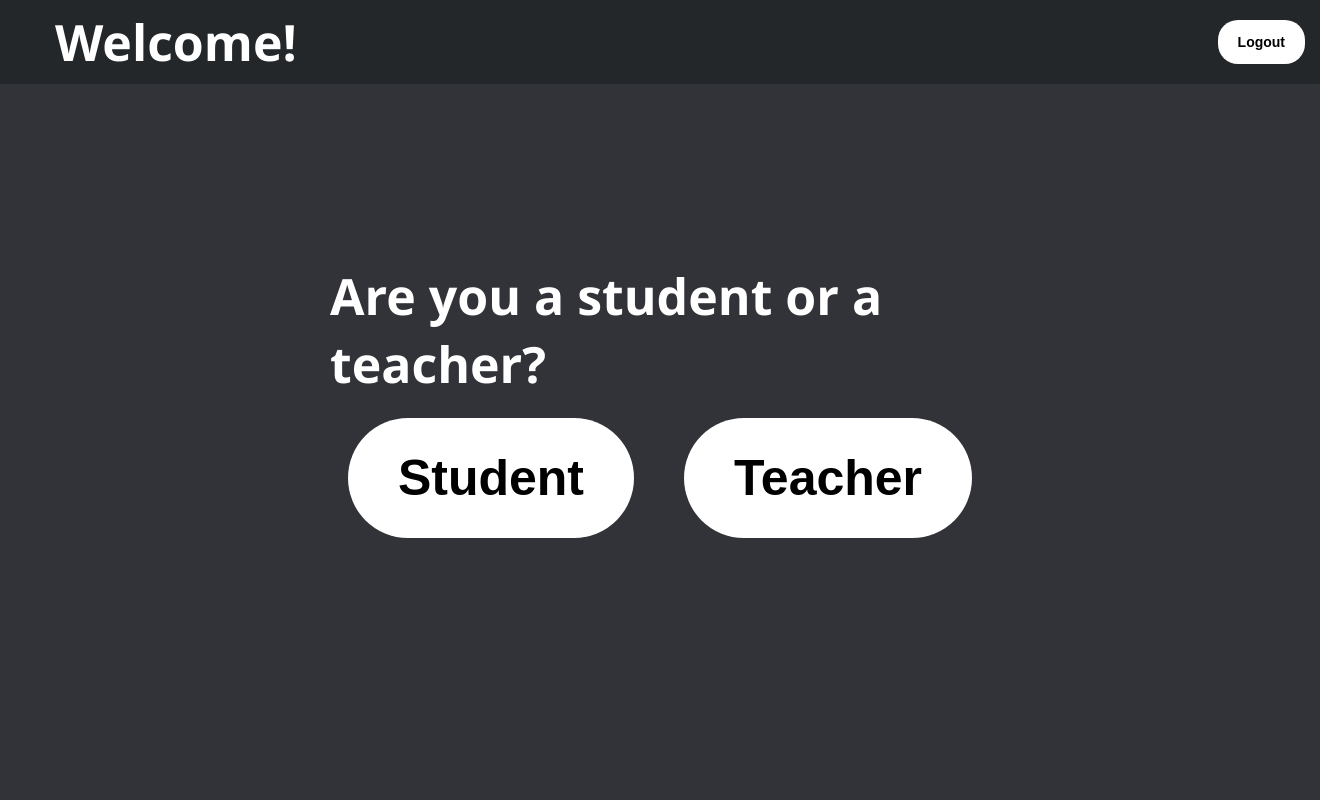
After one commit to 20kzhan/YDRC-Website, a Flask app: template templates/onboarding.html in a window 1320 px wide. The commit adds this page. Run offline with Flask 3, Linux system fonts and the light colour scheme; the template is opened without the code that fills it, so the values that code supplies are empty; some web fonts are replaced.

Commit message:
a lot of changes

```diff
--- a/app.py
+++ b/app.py
@@ -102,6 +102,8 @@ def first_time(email):
     finally:
         conn.close()
 
+    print(result)
+
     if result:
         return result[0]
     else:
@@ -143,6 +145,13 @@ def is_teacher_registered(sub):
 
 def get_user(sub):
     if sub in user_cache:
+        try:
+            user_cache[sub]['app_metadata']['account_type']
+        except KeyError:
+            logging.warning(f"User {sub} found in cache but has no account type")
+            del user_cache[sub]
+            set_app_metadata(sub, {'account_type': 'student'})
+            return get_user(sub)
         logging.info(f"User {sub} found in cache")
         return user_cache[sub]
 
@@ -164,6 +173,13 @@ def get_user(sub):
     response.raise_for_status()
 
     user = response.json()
+
+    try:
+        user['app_metadata']['account_type']
+    except KeyError:
+        logging.warning(f"User {sub} fetched from Auth0 has no account type")
+        user['app_metadata'] = {'account_type': 'student'}
+        set_app_metadata(sub, {'account_type': 'student'})
 
     user_cache[sub] = user
 
@@ -267,6 +283,36 @@ def home_page():
         print("no auth0 user found")
         return redirect(url_for('login_page'))
 
+@app.route('/onboarding')
+def register():
+    if not session.get('user'):
+        return redirect('/login')
+
+    if first_time(session.get('user')['userinfo']['email']) != None:
+        return redirect('/')
+
+    return render_template('onboarding.html')
+
+@app.route('/student/onboarding')
+def student_onboarding():
+    return redirect('/')
+
+@app.route('/teacher/onboarding')
+def teacher_onboarding():
+    with sqlite3.connect("YDRC.db") as db:
+        cursor = db.cursor()
+        cursor.execute("SELECT * FROM teacher_temp WHERE teacher_id = ?", (session.get('user')['userinfo']['sub'],))
+        result = cursor.fetchone()
+        if result == None:
+            cursor.execute("INSERT INTO teacher_temp VALUES (?, ?, ?)", (session.get('user')['userinfo']['sub'], session.get('user')['userinfo']['name'], session.get('user')['userinfo']['email']))
+
+    sub = session['user']['userinfo']['sub']
+    if get_user(sub)['app_metadata']['account_type'] != 'student':
+        return redirect(f'/{get_user(sub)["app_metadata"]["account_type"]}')
+
+    email = get_user(sub)['email']
+    return render_template('teacher_onboarding.html', email=email)
+
 @app.route("/callback", methods=["GET", "POST"])
 def callback():
     try:
@@ -277,7 +323,11 @@ def callback():
         return render_template("email_verification.html", home_page_url=url_for("home_page", _external=True))
     session["user"] = token
 
-    return redirect(url_for("home_page"))
+    if get_user(session['user']['userinfo']['sub'])['app_metadata']['account_type'] != 'student':
+        return redirect('/')
+    if first_time(session.get('user')['userinfo']['email']) != None:
+        return redirect('/')
+    return redirect(url_for("register"))
 
 @app.route("/login")
 def login_page():
@@ -681,6 +731,8 @@ def admin():
         admins = cursor.fetchall()
         cursor.execute('SELECT * FROM classes')
         classes = cursor.fetchall()
+        cursor.execute('SELECT * FROM teacher_temp')
+        teacher_temp = cursor.fetchall()
     finally:
         cursor.close()
         conn.close()
@@ -702,7 +754,27 @@ def admin():
                            students=students,
                            teachers=teachers,
                            admins=admins,
-                           classes=classes)
+                           classes=classes,
+                           teacher_temp=teacher_temp)
+
+@app.route('/delete_teacher', methods=['POST'])
+def delete_teacher():
+    if request.method == "POST":
+        print(request.form)
+        if not session.get('user'):
+            return jsonify(success=False, message="You are not logged in.")
+
+        if get_user(session.get('user')['userinfo']['sub'])['app_metadata']['account_type'] != 'admin':
+            return jsonify(success=False, message="You do not have permission to do this."), 401
+
+        sub = request.form['teacher_id']
+
+        with sqlite3.connect("YDRC.db") as db:
+            cursor = db.cursor()
+            cursor.execute("DELETE FROM teacher_temp WHERE teacher_id = ?", (sub,))
+            db.commit()
+
+        return jsonify(success=True, message="Teacher deleted successfully.")
 
 @app.route('/admin_submit', methods=['POST'])
 def admin_submit():
--- /dev/null
+++ b/static/css/onboarding.css
@@ -0,0 +1,47 @@
+.center {
+    position: absolute;
+    top: 50%;
+    transform: translate(-50%, -50%);
+    left: 50%;
+}
+
+.button-container {
+    display: flex;
+    justify-content: center;
+    margin-top: 20px;
+}
+
+.button {
+    padding: 10px 50px;
+    border-radius: 80px;
+    font-family: gg sans, sans-serif;
+    font-weight: 700;
+    font-size: 50px;
+    line-height: 100px;
+    text-decoration: none;
+    color: black;
+    background-color: white;
+    transition: background-color 0.3s;
+    margin-left: 50px;
+}
+
+.button:hover {
+    color: #5865F2;
+}
+
+.small {
+    font-family: gg sans, sans-serif;
+    font-weight: 700;
+    font-size: 14px;
+    line-height: 24px;
+    text-decoration: none;
+    color: black;
+    background-color: white;
+    padding: 10px 20px;
+    border-radius: 20px;
+    margin-left: 10px;
+}
+
+li a {
+
+}
--- /dev/null
+++ b/templates/onboarding.html
@@ -0,0 +1,42 @@
+<!DOCTYPE html>
+<html lang="en">
+
+<head>
+  <meta charset="UTF-8">
+  <meta name="viewport" content="width=device-width, initial-scale=1.0">
+  <title>Onboarding</title>
+
+  <script src="https://ajax.googleapis.com/ajax/libs/jquery/3.5.1/jquery.min.js"></script>
+  <script src="https://cdnjs.cloudflare.com/ajax/libs/jquery.mask/1.14.16/jquery.mask.min.js"></script>
+
+  <link href="https://fonts.cdnfonts.com/css/gg-sans-2" rel="stylesheet">
+  <link rel="stylesheet" type="text/css" href="{{ url_for('static', filename='css/fonts.css') }}">
+  <link rel="stylesheet" type="text/css" href="{{ url_for('static', filename='css/home.css') }}">
+  <link rel="stylesheet" type="text/css" href="{{ url_for('static', filename='css/onboarding.css') }}">
+</head>
+
+<body>
+    <nav>
+        <div class="nav-container">
+          <section>Welcome!</section>
+          <ul>
+            {% if registered %}
+            <li><a href="/teacher/create_class">Create a Class</a></li>
+            {% endif %}
+
+            <li><a href="/logout">Logout</a></li>
+          </ul>
+        </div>
+      </nav>
+
+    <div class="center">
+        <section>Are you a student or a teacher?</section>
+        <div class="button-container">
+            <a href="/student/onboarding" class="button student" style="margin-left: 0">Student</a>
+            <a href="/teacher/onboarding" class="button teacher">Teacher</a>
+        </div>
+    </div>
+
+
+    <script src="{{ url_for('static', filename='js/onboarding.js') }}"></script>
+</body>
```
Also changed, not shown: db_testing.py (+6 -4 lines), static/css/admin.css (+28 -0 lines), static/js/delete_entry.js (added, +25 -0 lines), templates/admin.html (+27 -0 lines), templates/teacher_onboarding.html (added, +47 -0 lines), YDRC.db, static/js/onboarding.js (added).
